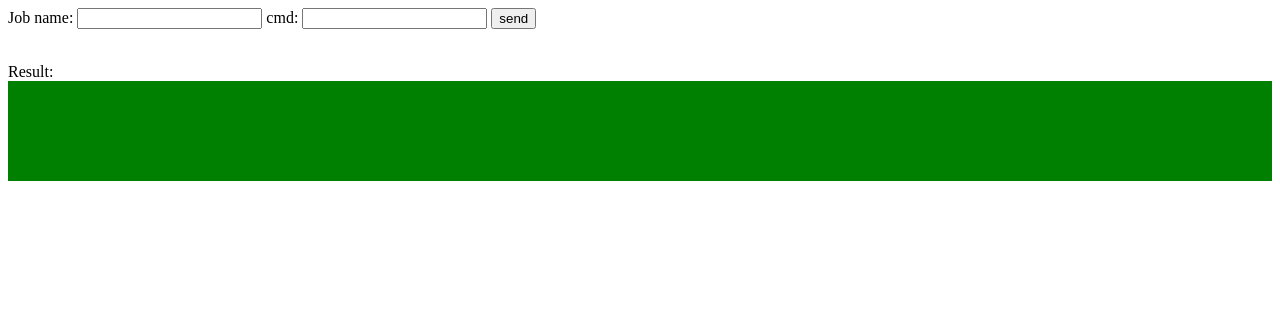
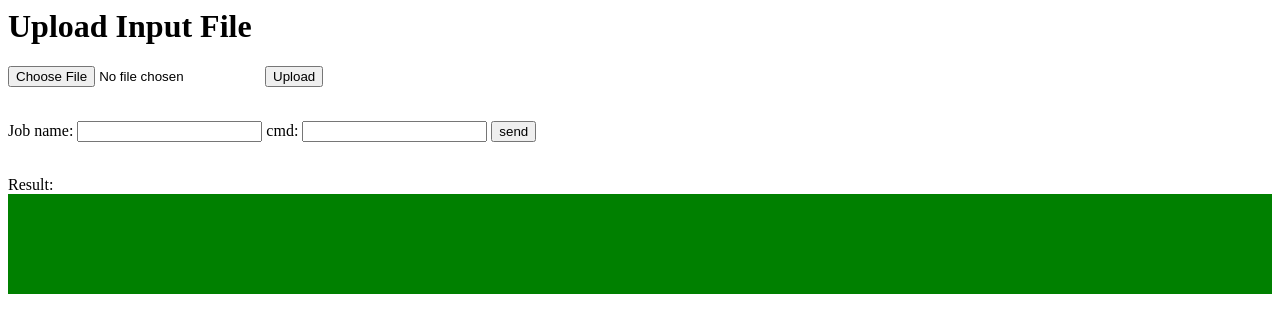
Before and after one commit to KEHANG/rmg_web, a Flask app: page /run_rmg_job in a window 1280 px wide. Shown: the top 333 px of the page. Run offline with Flask 2, Linux system fonts and the light colour scheme; some libraries are stand-ins or nearby versions.

Commit message:
ask user to upload an input file

```diff
--- a/server.py
+++ b/server.py
@@ -1,8 +1,12 @@
-from flask import Flask, render_template, request, g, make_response
+from flask import Flask, render_template, request, g, make_response, redirect, url_for
 import os
 import subprocess
 import psycopg2
+from werkzeug import secure_filename
+
+ALLOWED_EXTENSIONS = set(['py'])
 app = Flask(__name__)
+app.config["UPLOAD_FOLDER"] = 'temp'
 
 okCmds = frozenset(["python"])
 
@@ -101,6 +105,19 @@ def run_rmg_job():
     else:
         return render_template('run_rmg_job.html')
 
+@app.route('/run_rmg_job_upload', methods=['GET', 'POST'])
+def run_rmg_job_upload():
+    if request.method == 'POST':
+        file = request.files['file']
+        if file and allowed_file(file.filename):
+            filename = secure_filename(file.filename)
+            file.save(os.path.join(app.config['UPLOAD_FOLDER'], filename))
+            return redirect(url_for('run_rmg_job', filename=filename))
+        else:
+            return "get no file!"
+    else:
+        return render_template('run_rmg_job.html')
+
 def get_db():
     db = getattr(g, '_database', None)
     if db is None:
@@ -117,6 +134,10 @@ def connect_to_database():
     conn = psycopg2.connect(database='postgres', user='postgres', host='localhost', password=pwd)
     return conn
 
+def allowed_file(filename):
+    return '.' in filename and \
+           filename.rsplit('.', 1)[1] in ALLOWED_EXTENSIONS
+
 if __name__ == "__main__":
     try:
         with app.app_context():
--- a/templates/run_rmg_job.html
+++ b/templates/run_rmg_job.html
@@ -5,6 +5,13 @@
         <link rel="stylesheet" href="static/default.css">
 </head>
     <body>
+        <h1>Upload Input File</h1>
+        <form name="input_file_form" id="input_file_form" action="" method=post enctype="multipart/form-data">
+          <p><input type="file" name="file">
+             <input type="submit" value="Upload">
+          </p>
+        </form>
+        <br/>
         <form name="input_form" id="input_form">
             Job name: <input name="job_name" id="job_name" type="text" />
             cmd: <input name="cmd" id="cmd" type="text" />
```
